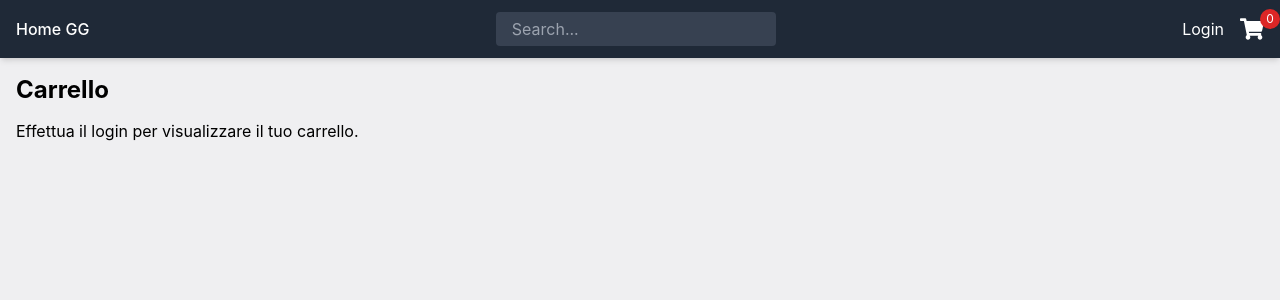
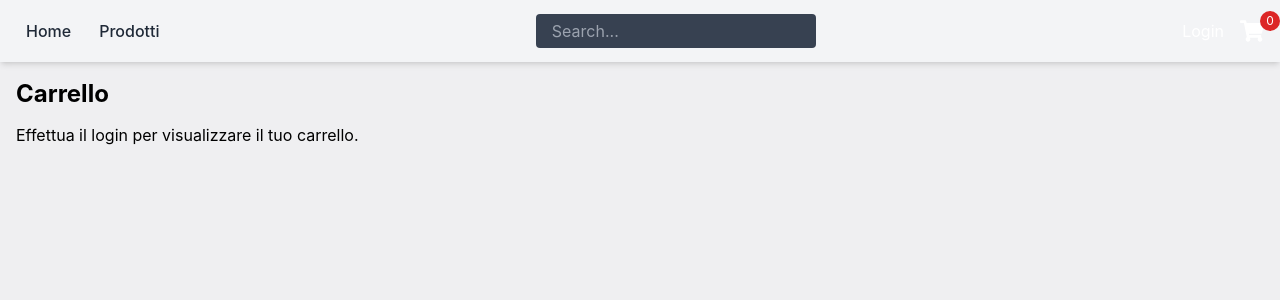
Before and after one commit to leo18bernese/BibliotecaSpringBoot, a React (Create React App) app in the folder frontend/: page /cart in a window 1280 px wide. Shown: the top 300 px of the page. Built offline with nearby package versions, Linux system fonts and the light colour scheme.

Commit message:
Enhance layout and styling in various components; adjust product table width, improve coupon display, and refine navigation links

```diff
--- a/frontend/src/App.js
+++ b/frontend/src/App.js
@@ -192,7 +192,9 @@ function Home() {
                 )}
             </header>
 
-            <BookDisplay idList={homepageIds} isLoading={isLoading} error={error}/>
+            <BookDisplay idList={homepageIds} isLoading={isLoading} error={error}
+                         gridCss={"grid-cols-1 sm:grid-cols-2 md:grid-cols-3 lg:grid-cols-5 gap-8"}
+            />
 
         </div>
     );
--- a/frontend/src/components/carrello/CarrelloItem.js
+++ b/frontend/src/components/carrello/CarrelloItem.js
@@ -122,7 +122,7 @@ const CarrelloItem = ({item}) => {
                         <p className="text-gray-700">di {item.autore.nome}</p>
                         <p className="text-gray-700 mb-4">Edizione anno {item.annoPubblicazione}</p>
 
-                        <p className="text-gray-500 text-sm"> Aggiunto al carrello
+                        <p className="text-gray-500 text-sm mb-0.5" > Aggiunto al carrello
                             il: {new Date(item.dataAggiunta).toLocaleString()}</p>
 
                         {item.varianteNome && item.varianteNome.length > 0 && (
@@ -172,7 +172,7 @@ const CarrelloItem = ({item}) => {
                     </div>
 
                     <div className="text-right font-semibold ml-4">
-                        <p className="text-gray-500  text-lg ">{item.prezzo} €</p>
+                        <p className="text-gray-500  text-lg ">{item.prezzo.toFixed(2)} €</p>
                         <span className="text-gray-400 ">ID: {item.libroId}</span>
                     </div>
                 </div>
--- a/frontend/src/components/checkout/CheckOut.js
+++ b/frontend/src/components/checkout/CheckOut.js
@@ -417,7 +417,14 @@ const CheckOut = () => {
                         </div>
 
                         <div className="flex flex-col border-b py-2 text-md ">
-                            <h3 className="font-semibold text-gray-500 pb-4">Coupons</h3>
+
+                            <div className="flex justify-between">
+                                <h3 className="font-semibold text-gray-500 pb-4">Coupons</h3>
+
+                                {!(carrello.couponCodes && carrello.couponCodes.length > 0) && (
+                                    <h3 className="font-semibold text-right text-gray-800">Nessun coupon applicato</h3>
+                                )}
+                            </div>
 
                             {carrello.couponCodes && carrello.couponCodes.length > 0 ? (
                                 <h3 className="font-semibold text-right text-gray-700">
--- a/frontend/src/components/libri/BookDisplay.js
+++ b/frontend/src/components/libri/BookDisplay.js
@@ -3,9 +3,11 @@ import React, {useContext, useEffect, useRef} from "react";
 import {UserContext} from "../user/UserContext";
 import {useAnalyticsMutation} from "../admin/book/chart/useAnalytics";
 
-function BookDisplay({idList, contentList, isLoading, error}) {
+function BookDisplay({idList, contentList, isLoading, error, gridCss}) {
     const list = idList || contentList;
     const {user} = useContext(UserContext);
+
+    const gridClass = gridCss || "grid-cols-1 sm:grid-cols-2 md:grid-cols-3 lg:grid-cols-4 gap-12";
 
     const {addEventMutation} = useAnalyticsMutation();
 
@@ -45,7 +47,7 @@ function BookDisplay({idList, contentList, isLoading, error}) {
     }
 
     return (
-        <div className="homepage-items grid grid-cols-1 sm:grid-cols-2 md:grid-cols-3 lg:grid-cols-4 gap-12 p-10">
+        <div className={`homepage-items grid ${gridClass} p-10`}>
             {idList ? (
                 idList.map(id => (
                     <LiteBook bookID={id} key={id}/>
--- a/frontend/src/components/libri/lite/LiteBook.js
+++ b/frontend/src/components/libri/lite/LiteBook.js
@@ -64,8 +64,8 @@ const LiteBook = ({bookID, book: providedBook}) => {
 
     return (
         <>
-            <div className="bg-white shadow-md rounded-lg  mb-4">
-                <div className="book-card">
+            <div className="bg-white shadow-lg rounded-lg mb-4 flex flex-col h-full">
+                <div className="book-card flex flex-col flex-grow">
 
                     <Link to={`/book/${bookId}`}>
                         <div className="relative">
@@ -112,23 +112,34 @@ const LiteBook = ({bookID, book: providedBook}) => {
                     </Link>
 
 
-                    <div className="p-4">
-                        <h3>{book.titolo}</h3>
-                        <p>by {book.autore}</p>
+                    <div className="px-4 py-2 flex flex-col flex-grow">
+                        <div className="flex-grow">
+                            <h3 className="text-lg font-semibold text-gray-800">{book.titolo}</h3>
+                            <p className="text-gray-600 mb-1">by {book.autore}</p>
 
-                        <div className="mt-8 mb-4">Producted by {book.editore}</div>
+                            <p className=" mb-4 text-gray-600 text-sm">Producted by {book.editore}</p>
+                        </div>
 
-                        <h3 className="text-lg font-semibold">
+                        <div className="mt-auto">
+                            <h3 className="text-lg font-semibold flex justify-between items-center">
+                                <div>
                                     {hasSconto && (
                                         <span className="line-through mr-2 text-gray-400 text-base font-normal">
                                       €{book.prezzoOriginale.toFixed(2)}
                                     </span>
                                     )}
-                            <span className="text-green-600 text-xl font-bold">
+
+                                    <span className="text-blue-600 text-xl font-bold">
                                     {book.prezzo ? `€${book.prezzo.toFixed(2)}` : 'Price not available'}
                                   </span>
+
+                                </div>
+
+                                <button className="bg-blue-100 rounded-full  hover:bg-blue-200 transition-colors">
+                                    <i className='bxr bx-cart-plus text-2xl px-3 text-blue-600' ></i>
+                                </button>
                             </h3>
-
+                        </div>
                     </div>
 
                 </div>
--- a/frontend/src/components/navbar/NavBar.css
+++ b/frontend/src/components/navbar/NavBar.css
@@ -8,7 +8,7 @@ nav {
 }
 
 nav ul {
-    list-style: none; /* Rimuove i pallini dalle liste */
+    list-style: none; /* Rimu   ove i pallini dalle liste */
     display: flex; /* Dispone gli elementi in orizzontale */
     margin: 0;
     padding: 0;
@@ -19,13 +19,7 @@ nav li {
     margin: 0 25px; /* Aggiunge spazio tra gli elementi */
 }
 
-nav a {
-    color: #e1e1e1; /* Testo bianco per i link */
-    text-decoration: none; /* Rimuove la sottolineatura dai link */
-    font-size: 20px;
-    font-family: Verdana, Geneva, Tahoma, sans-serif;
+nav li:hover {
+    background-color: #f30d0d; /* Cambia il colore di sfondo al passaggio del mouse */
+    border-radius: 5px; /* Aggiunge angoli arrotondati */
 }
-
-nav a:hover {
-    text-decoration: underline; /* Sottolinea i link al passaggio del mouse */
-}
--- a/frontend/src/components/navbar/NavBar.js
+++ b/frontend/src/components/navbar/NavBar.js
@@ -38,27 +38,31 @@ const NavBar = () => {
         }
     };
 
+    const getLinkClass = (path, name, condition = true, separator = false) => {
+        if (!condition) return null;
+
+        return (
+            <>
+                {separator && <span className="mx-2 text-gray-800">|</span>}
+
+
+                <Link to={path} className="text-gray-800  font-medium p-2 rounded-md
+                border-2 border-transparent  hover:border-gray-500
+                 hover:bg-gray-300 transition-colors ">
+                    {name}
+                </Link>
+            </>
+        );
+    }
+
     return (
-        <nav className="bg-gray-800 text-white shadow-md ">
+        <nav className="bg-gray-100 text-white shadow-md ">
             <div className="container mx-auto px-4 py-3 flex justify-between items-center">
                 {/* Left side - Navigation links */}
-                <ul className="flex space-x-2 list-none m-0 p-0">
-                    <li>
-                        <Link to="/" className="text-white hover:text-gray-300 font-medium">
-                            Home GG
-                        </Link>
-
-                        {
-                            user && user.ruoli.includes('ROLE_ADMIN') && (
-                                <>
-                                    <span className="mx-2">|</span>
-                                    <Link to="/admin" className="text-white hover:text-gray-300 font-medium">
-                                        Admin
-                                    </Link>
-                                </>
-                            )
-                        }
-                    </li>
+                <ul className="flex space-x-2 list-none m-0 p-0 items-center">
+                    {getLinkClass('/', 'Home')}
+                    {getLinkClass('/prodotti', 'Prodotti')}
+                    {getLinkClass('/admin', 'Admin', user && user.ruoli.includes('ROLE_ADMIN'), true)}
                 </ul>
 
                 {/* search bar */}
```
Also changed, not shown: 3 other files (tests, documents, lock files or other folders). Lines whose indentation alone changed are shown as unchanged.
